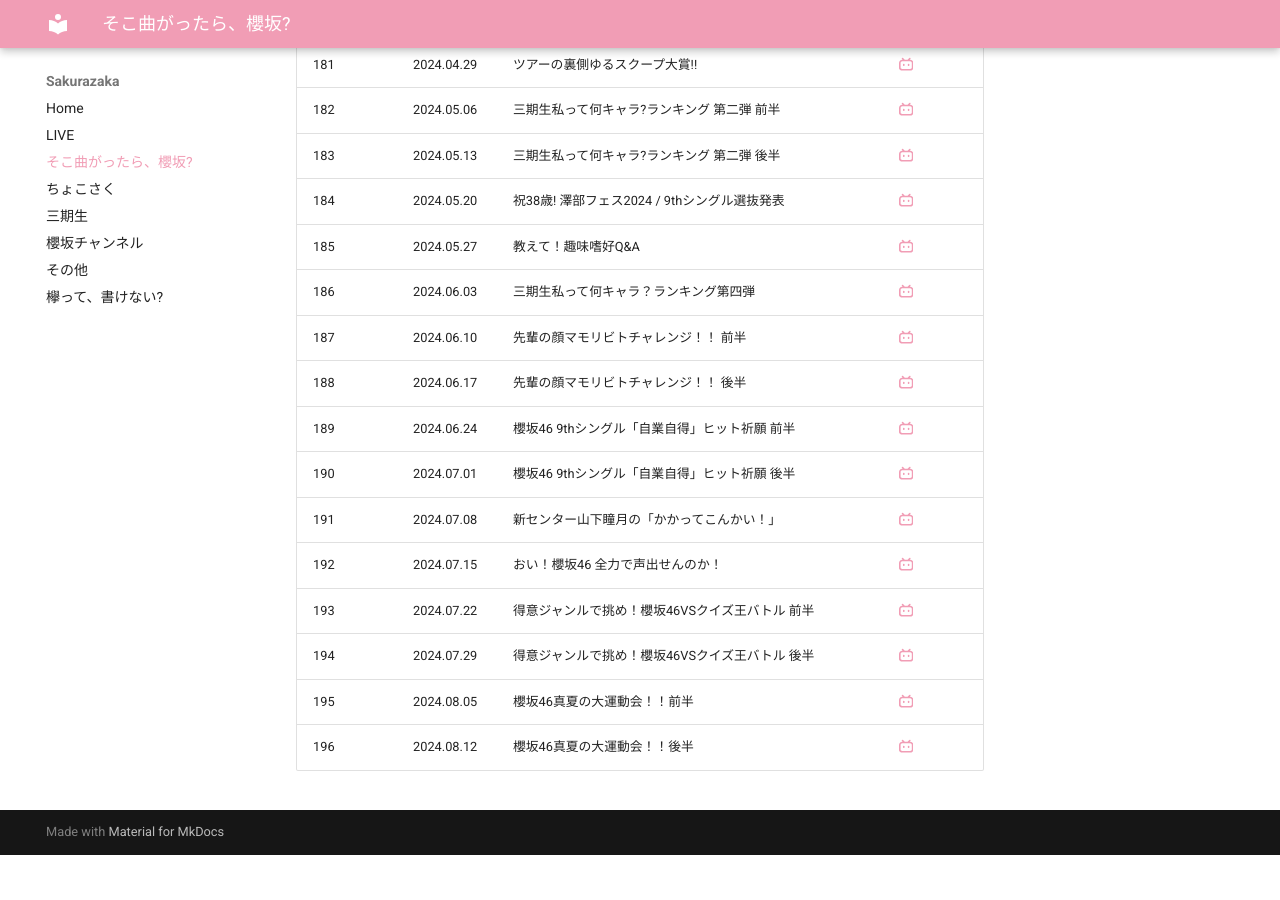
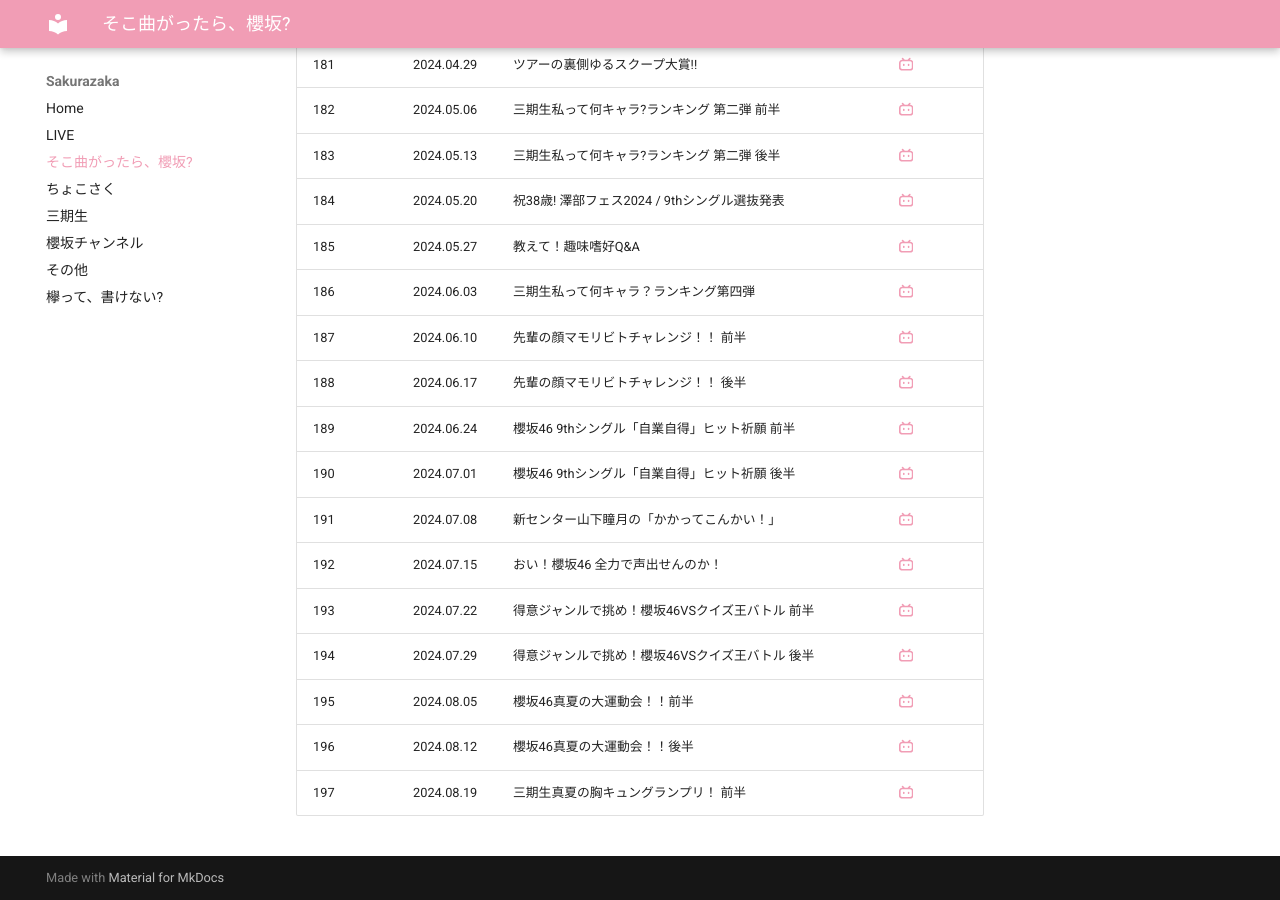
Before and after one commit to aki-192/sakura, an MkDocs documentation site: the page built from docs/sokosaku.md, in a window 1280 px wide and 900 px high, scrolled down 8654 px. Built offline with MkDocs 1.6.1 and Material for MkDocs 9.7.7, drawn with Linux system fonts in a browser that asks for light colours; before the commit the page ends 9509 px from its top, so only the background shows below that.

Commit message:
Update sokosaku.md

```diff
--- a/docs/sokosaku.md
+++ b/docs/sokosaku.md
@@ -202,3 +202,4 @@ title: そこ曲がったら、櫻坂?
 | 194 | 2024.07.29 | 得意ジャンルで挑め！櫻坂46VSクイズ王バトル 後半 | [:simple-bilibili:](https://www.bilibili.com/video/BV1ZS421X7ZD/) |
 | 195 | 2024.08.05 | 櫻坂46真夏の大運動会！！前半 | [:simple-bilibili:](https://www.bilibili.com/video/BV1KZ421K7L4)|
 | 196 | 2024.08.12 | 櫻坂46真夏の大運動会！！後半 | [:simple-bilibili:](https://www.bilibili.com/video/BV18m42137gB/) |
+| 197 | 2024.08.19 | 三期生真夏の胸キュングランプリ！ 前半 | [:simple-bilibili:](https://www.bilibili.com/video/BV1ZJWYerEZM/?spm_id_from=..search-card.all.click) |
```
